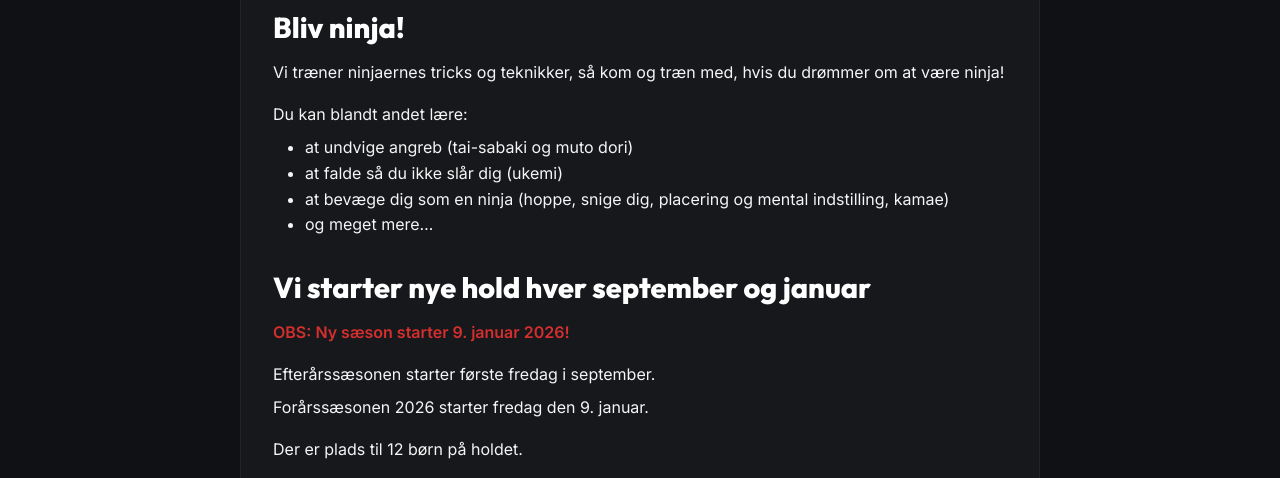
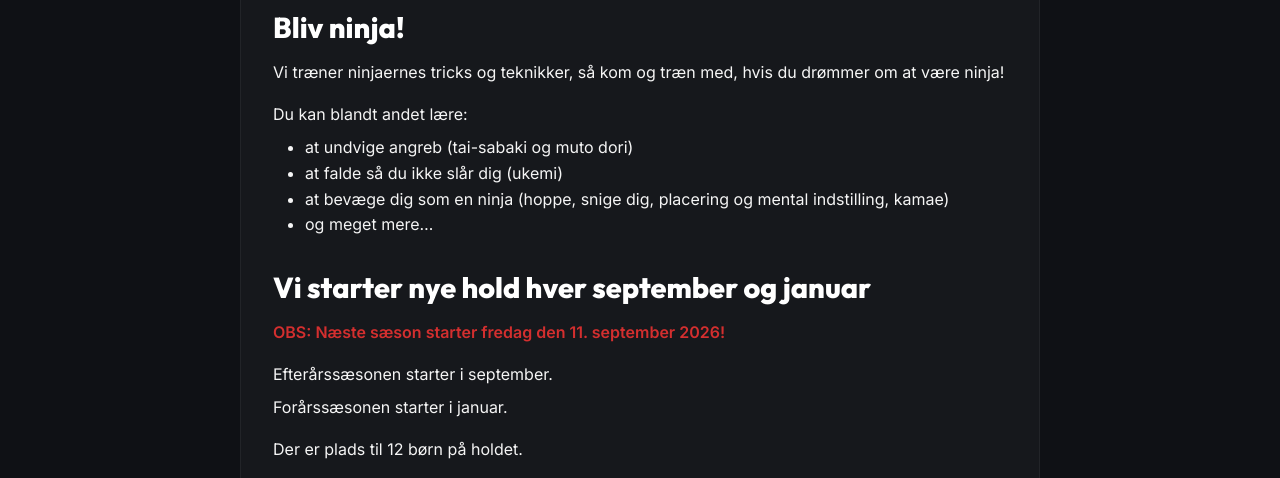
Before and after one commit to bujinkan-taijutsu-aarhus/bujinkan-taijutsu-aarhus.github.io, a plain HTML site: page ninja-kids/index.html in a window 1280 px wide. Shown: the part 322-800 px from the top of the page. Drawn offline with Linux system fonts and the light colour scheme.

Commit message:
Opdatering af sæson-starter

```diff
--- a/ninja-kids/index.html
+++ b/ninja-kids/index.html
@@ -49,9 +49,9 @@
           </ul>
 
           <h2 style="font-size: 1.8rem; color: #fff; margin-top: var(--space-md)">Vi starter nye hold hver september og januar</h2>
-          <p style="font-weight: bold; color: var(--color-accent); margin-bottom: var(--space-sm)">OBS: Ny sæson starter 9. januar 2026!</p>
-          <p style="margin-bottom: var(--space-xs)">Efterårssæsonen starter første fredag i september.</p>
-          <p style="margin-bottom: var(--space-sm)">Forårssæsonen 2026 starter fredag den 9. januar.</p>
+          <p style="font-weight: bold; color: var(--color-accent); margin-bottom: var(--space-sm)">OBS: Næste sæson starter fredag den 11. september 2026!</p>
+          <p style="margin-bottom: var(--space-xs)">Efterårssæsonen starter i september.</p>
+          <p style="margin-bottom: var(--space-sm)">Forårssæsonen starter i januar.</p>
           <p style="margin-bottom: var(--space-md)">
             Der er plads til 12 børn på holdet.
           </p>
```
